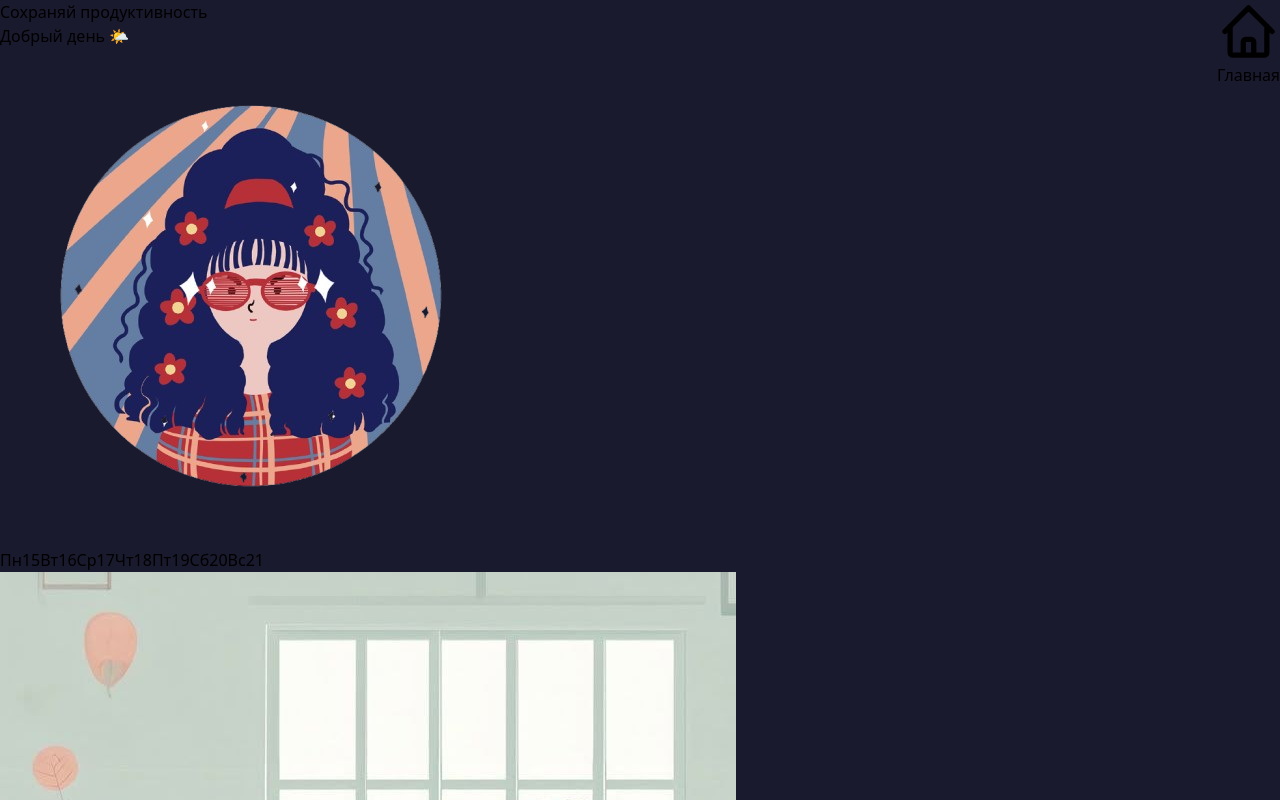
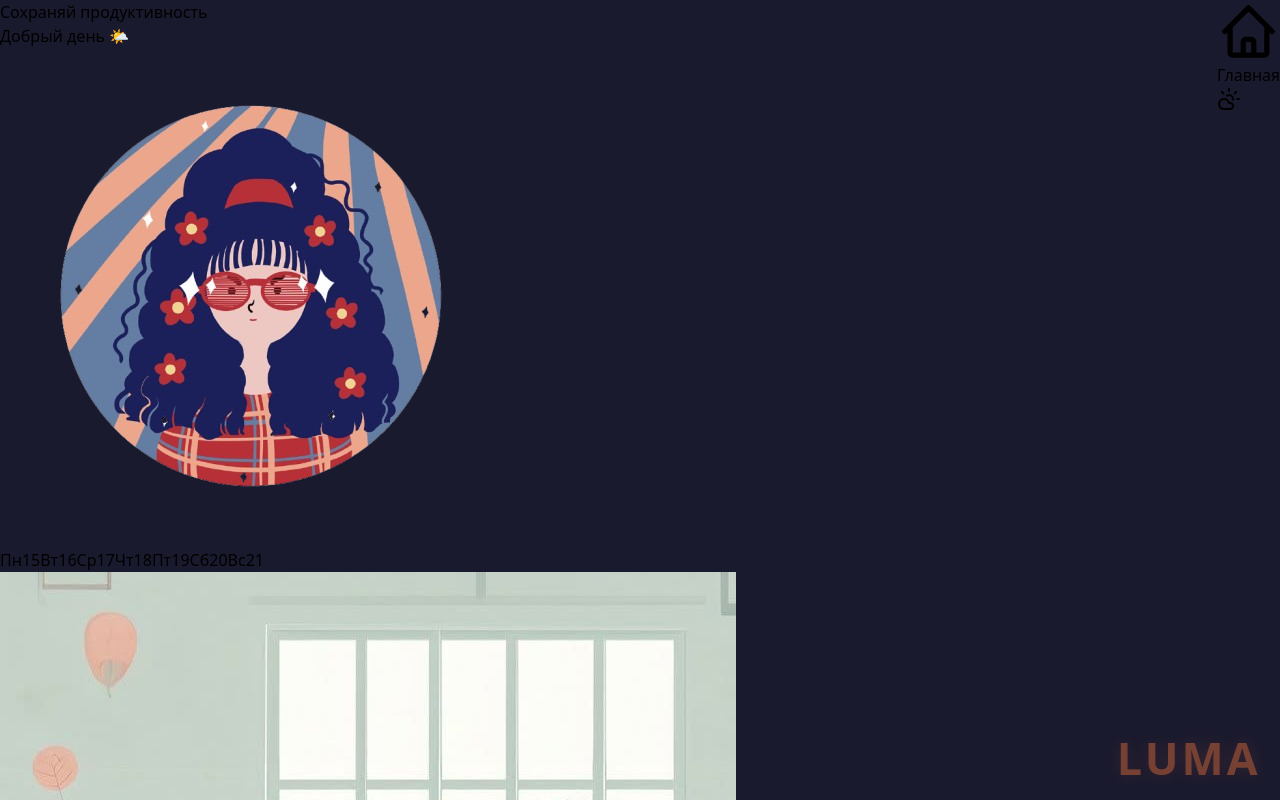
Before and after one commit to aukro1408/luma, a React (Vite) app: page / in a window 1280 px wide. Shown: the top 800 px of the page. Built offline with nearby package versions, Linux system fonts and the light colour scheme; no server answers; the database is empty.

Commit message:
before apk build

```diff
--- a/package.json
+++ b/package.json
@@ -11,6 +11,7 @@
   "dependencies": {
     "firebase": "^12.15.0",
     "lottie-react": "^2.4.1",
+    "lucide-react": "^1.21.0",
     "react": "^18.2.0",
     "react-dom": "^18.2.0"
   },
--- a/src/App.jsx
+++ b/src/App.jsx
@@ -1,5 +1,6 @@
 import { useState, useEffect } from "react"
 import Lottie from "lottie-react"
+import { CloudSun } from "lucide-react"
 import { doc, getDoc, updateDoc, setDoc, serverTimestamp, onSnapshot } from "firebase/firestore"
 import { db } from "./firebase"
 import { getCurrentUser, saveUser, clearUser, generateUserId } from "./user"
@@ -151,6 +152,13 @@ export default function App() {
   }, [user])
 
   useEffect(() => {
+    if (!user) {
+      setMoodData({})
+      setSelectedMoodPeriod(null)
+      setMoodLoading(false)
+      return
+    }
+
     const today = new Date()
     const dateKey = formatDateKey(today)
     const docRef = getDocRef(user, "moodTracker", dateKey)
@@ -173,6 +181,8 @@ export default function App() {
   }, [user])
 
   async function handleMoodSelect(moodKey) {
+    if (!user) return
+
     const currentPeriod = getTimePeriod()
     if (moodData[currentPeriod] && moodData[currentPeriod].mood) {
       return
@@ -241,6 +251,7 @@ export default function App() {
       {/* 3. Hero Card */}
       <div className="relative w-full h-[260px] rounded-[28px] overflow-hidden transition-opacity duration-500" key={period}>
         <img src={hero.image} alt="" className="absolute inset-0 w-full h-full object-cover" />
+        <span className="luma-watermark">LUMA</span>
         <div
           className="absolute inset-0"
           style={{
@@ -432,7 +443,7 @@ export default function App() {
           { key: "planner", icon: "M8 7V3m8 4V3m-9 8h10M5 21h14a2 2 0 002-2V7a2 2 0 00-2-2H5a2 2 0 00-2 2v12a2 2 0 002 2z" },
           { key: "progress", icon: "M9 17v-2m3 2v-4m3 4v-6m2 10H7a2 2 0 01-2-2V5a2 2 0 012-2h5.586a1 1 0 01.707.293l5.414 5.414a1 1 0 01.293.707V19a2 2 0 01-2 2z" },
           { key: "water", icon: "M12 2.69l5.66 5.66a8 8 0 1 1-11.31 0z" },
-          { key: "weather", icon: "M3 15a4 4 0 004 4a9 9 0 10-8-9.5M3 15l3-3m0 0l3-3m-3 3l3 3m-3-3l-3 3" },
+          { key: "weather", icon: "cloud-sun" },
         ].map((tab) => (
           <button
             key={tab.key}
@@ -443,9 +454,13 @@ export default function App() {
                 : "text-[#9CA3AF] p-3"
             }`}
           >
-            <svg className="w-[30px] h-[30px]" fill="none" stroke="currentColor" strokeWidth="2" viewBox="0 0 24 24">
-              <path strokeLinecap="round" strokeLinejoin="round" d={tab.icon} />
-            </svg>
+            {tab.key === "weather" ? (
+              <CloudSun className="w-[30px] h-[30px]" strokeWidth={2} />
+            ) : (
+              <svg className="w-[30px] h-[30px]" fill="none" stroke="currentColor" strokeWidth="2" viewBox="0 0 24 24">
+                <path strokeLinecap="round" strokeLinejoin="round" d={tab.icon} />
+              </svg>
+            )}
             {activeTab === tab.key && (
               <span className="text-base font-semibold whitespace-nowrap">
                 {tab.key === "home" ? "Главная" : tab.key === "planner" ? "План" : tab.key === "progress" ? "Прогресс" : tab.key === "water" ? "Вода" : "Погода"}
--- a/src/Progress.jsx
+++ b/src/Progress.jsx
@@ -70,11 +70,11 @@ export default function Progress({ user }) {
     return doc(db, collection, docId)
   }
 
-  function getUserCollectionRef(collection) {
+  function getUserCollectionRef(collectionName) {
     if (user) {
-      return collection(db, "users", user.id, collection)
+      return collection(db, "users", user.id, collectionName)
     }
-    return collection(db, collection)
+    return collection(db, collectionName)
   }
 
   useEffect(() => {
@@ -155,9 +155,6 @@ export default function Progress({ user }) {
         date.setDate(today.getDate() - i)
         const dateKey = formatDateKey(date)
 
-        const moodCol = getUserCollectionRef("moodTracker")
-        const snap = await getDocs(query(moodCol, where("__name__", "==", dateKey)))
-
         const dayData = {
           date: date,
           dateKey: dateKey,
@@ -167,8 +164,15 @@ export default function Progress({ user }) {
           evening: null,
         }
 
+        if (user) {
+          const moodCol = getUserCollectionRef("moodTracker")
+          console.log("Progress mood query - userId:", user.id, "path:", user ? `users/${user.id}/moodTracker` : "moodTracker (global)")
+          const snap = await getDocs(query(moodCol, where("__name__", "==", dateKey)))
+          console.log("Progress mood query - dateKey:", dateKey, "docs returned:", snap.size)
+
           if (!snap.empty) {
             const data = snap.docs[0].data()
+            console.log("Progress mood data:", data)
             if (data.morning && data.morning.mood) {
               dayData.morning = moodEmojis[data.morning.mood] || "❓"
             }
@@ -177,6 +181,7 @@ export default function Progress({ user }) {
             }
             if (data.evening && data.evening.mood) {
               dayData.evening = moodEmojis[data.evening.mood] || "❓"
+            }
           }
         }
 
--- a/src/index.css
+++ b/src/index.css
@@ -1,6 +1,41 @@
 @tailwind base;
 @tailwind components;
 @tailwind utilities;
+
+@keyframes lumaFloat {
+  0% {
+    opacity: 0.35;
+    transform: scale(1);
+    text-shadow: 0 0 12px rgba(255,122,61,0.25);
+  }
+  50% {
+    opacity: 0.45;
+    transform: scale(1.03);
+    text-shadow: 0 0 18px rgba(255,122,61,0.4);
+  }
+  100% {
+    opacity: 0.35;
+    transform: scale(1);
+    text-shadow: 0 0 12px rgba(255,122,61,0.25);
+  }
+}
+
+.luma-watermark {
+  position: absolute;
+  bottom: 20px;
+  right: 20px;
+  font-size: 44px;
+  font-weight: 800;
+  letter-spacing: 3px;
+  color: #FF7A3D;
+  opacity: 0.35;
+  text-transform: uppercase;
+  animation: lumaFloat 4s ease-in-out infinite;
+  user-select: none;
+  line-height: 1;
+  pointer-events: none;
+  z-index: 10;
+}
 
 body {
   margin: 0;
```
Also changed, not shown: 1 other file (tests, documents, lock files or other folders). Lines whose indentation alone changed are shown as unchanged.
